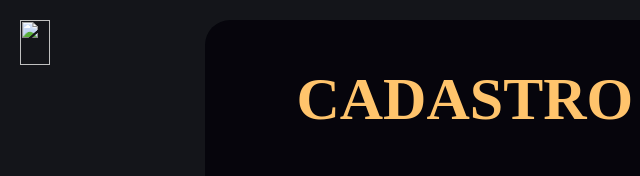
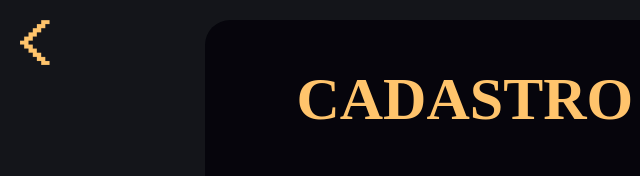
Before and after one commit to Giovanna-Alves23/bite23---Giovanna-Alves, a plain HTML site: page cadastro.html in a window 1280 px wide. Shown: the top 176 px of the page, 0-640 px from the left. Drawn offline with Linux system fonts and the light colour scheme; a web font is replaced by a local one.

```diff
--- a/cadastro.html
+++ b/cadastro.html
@@ -15,7 +15,7 @@
 <body class="background">
 
     <div class="cadastro">
-        <a href="index.html" class="voltar"><img class="img1" src="setinha.png"></a>
+        <a href="index.html" class="voltar"><img class="img1" src="icon/setinha.png"></a>
         <div class="container">
             <div class="card">
                 <h2>CADASTRO</h2>
```
